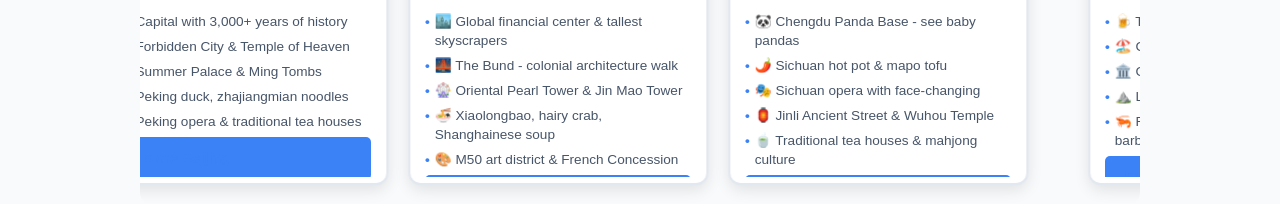
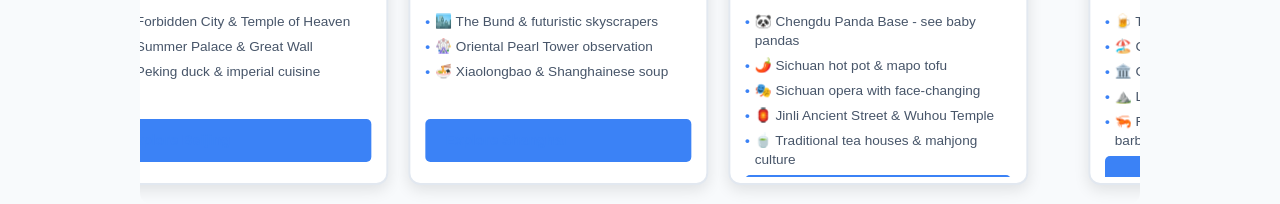
Before and after one commit to fli-rpx/travel-website, a plain HTML site: page index.html in a window 1280 px wide. Shown: the part 596-800 px from the top of the page. Drawn offline with Linux system fonts and the light colour scheme.

Commit message:
Convert to 3 points: simple direct replacement from 5-point version

```diff
--- a/index.html
+++ b/index.html
@@ -882,11 +882,9 @@
                                 <div class="city-tag">Great Wall & Forbidden City</div>
                             </div>
                             <div class="city-details">
-                                <p>🇨🇳 Capital with 3,000+ years of history</p>
                                 <p>🏯 Forbidden City & Temple of Heaven</p>
-                                <p>🐉 Summer Palace & Ming Tombs</p>
-                                <p>🍜 Peking duck, zhajiangmian noodles</p>
-                                <p>🎭 Peking opera & traditional tea houses</p>
+                                <p>🐉 Summer Palace & Great Wall</p>
+                                <p>🍜 Peking duck & imperial cuisine</p>
                                 <a href="/travel-website/cities/beijing.html" class="city-link">Explore Beijing</a>
                             </div>
                         </div>
@@ -898,11 +896,9 @@
                                 <div class="city-tag">The Bund & Skyscrapers</div>
                             </div>
                             <div class="city-details">
-                                <p>🏙️ Global financial center & tallest skyscrapers</p>
-                                <p>🌉 The Bund - colonial architecture walk</p>
-                                <p>🎡 Oriental Pearl Tower & Jin Mao Tower</p>
-                                <p>🍜 Xiaolongbao, hairy crab, Shanghainese soup</p>
-                                <p>🎨 M50 art district & French Concession</p>
+                                <p>🏙️ The Bund & futuristic skyscrapers</p>
+                                <p>🎡 Oriental Pearl Tower observation</p>
+                                <p>🍜 Xiaolongbao & Shanghainese soup</p>
                                 <a href="/travel-website/cities/shanghai.html" class="city-link">Explore Shanghai</a>
                             </div>
                         </div>
```
